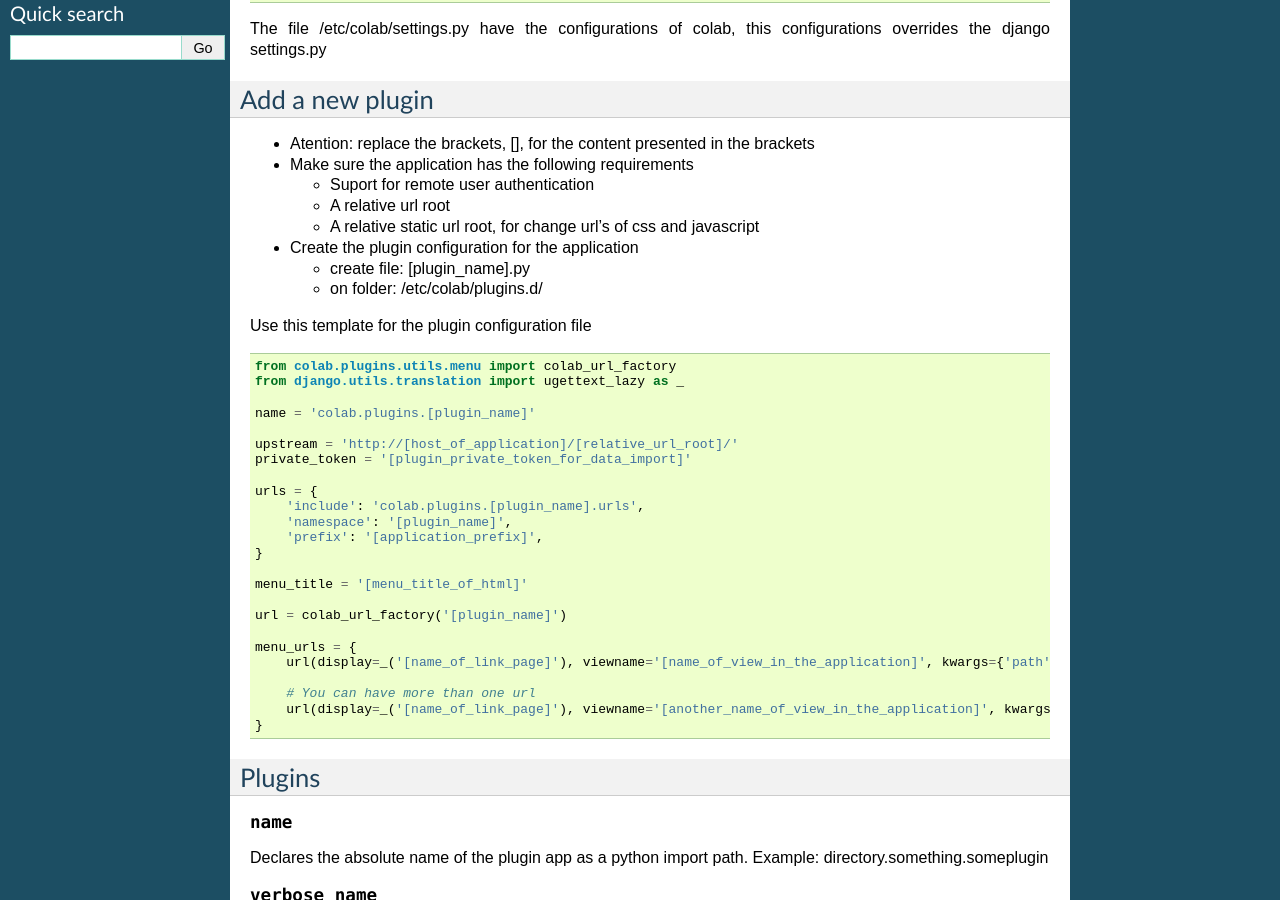
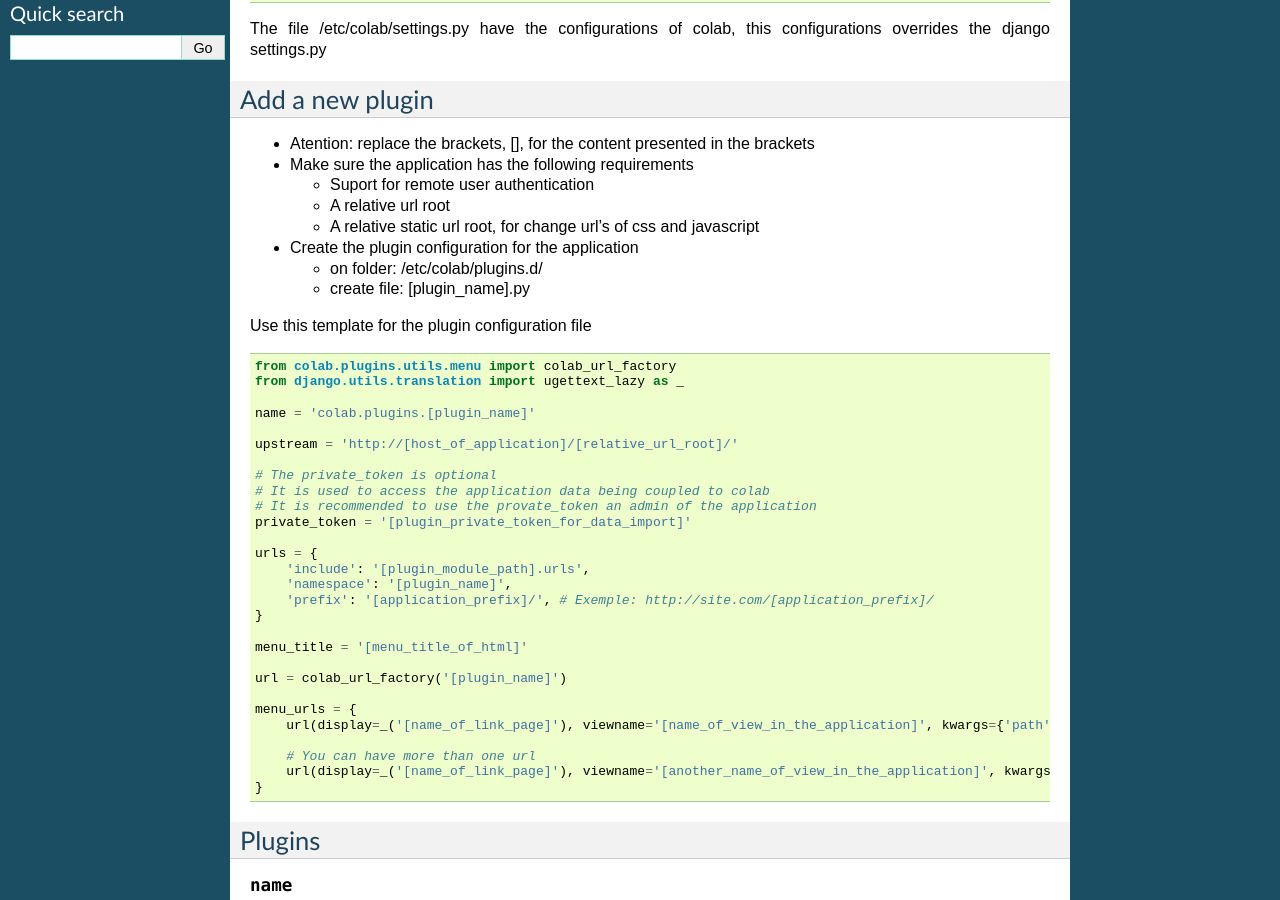
Before and after one commit to colab/colab, a Sphinx documentation site: the page built from docs/source/user.rst, in a window 1280 px wide and 900 px high, scrolled down 905 px. Built offline with Sphinx 7.4.7, drawn with Linux system fonts in a browser that asks for light colours; formulas are drawn with MathJax 3.

Commit message:
Update user documentation
- Change order to create a folder before create the file
- Add description of private_token
- Add exemple of usage application_prefix

```diff
--- a/docs/source/user.rst
+++ b/docs/source/user.rst
@@ -73,9 +73,9 @@
 
 - Create the plugin configuration for the application
 
+  - on folder: /etc/colab/plugins.d/
+
   - create file: [plugin_name].py
-
-  - on folder: /etc/colab/plugins.d/
 
 Use this template for the plugin configuration file
 
@@ -87,12 +87,16 @@
     name = 'colab.plugins.[plugin_name]'
 
     upstream = 'http://[host_of_application]/[relative_url_root]/'
+
+    # The private_token is optional
+    # It is used to access the application data being coupled to colab
+    # It is recommended to use the provate_token an admin of the application
     private_token = '[plugin_private_token_for_data_import]'
 
     urls = {
-        'include': 'colab.plugins.[plugin_name].urls',
+        'include': '[plugin_module_path].urls',
         'namespace': '[plugin_name]',
-        'prefix': '[application_prefix]',
+        'prefix': '[application_prefix]/', # Exemple: http://site.com/[application_prefix]/
     }
 
     menu_title = '[menu_title_of_html]'
```
